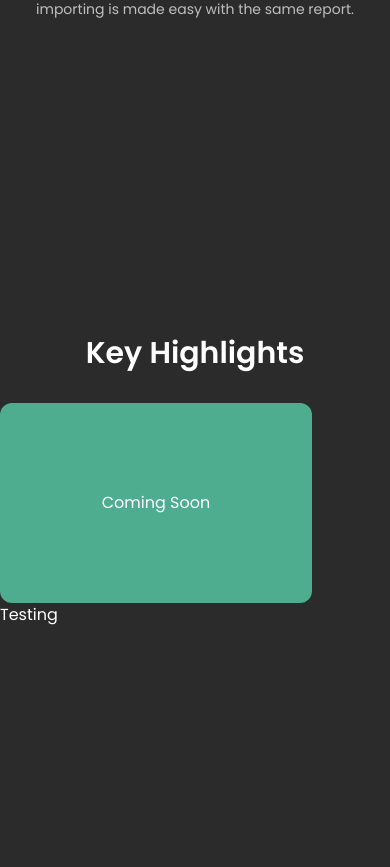
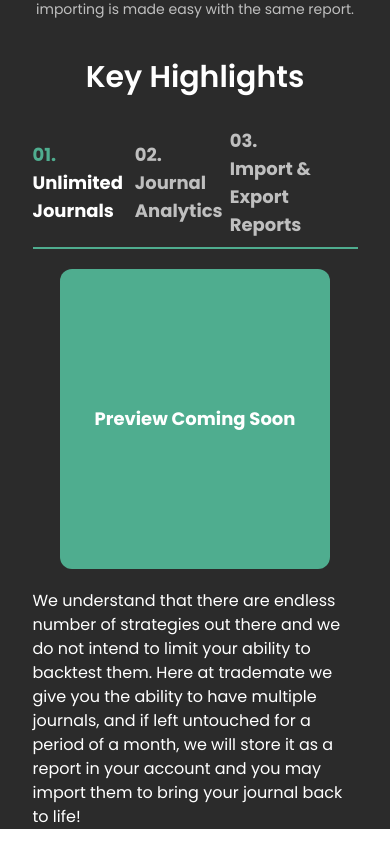
Before and after one commit to teoyi/trademate, a React (Vite) app in the folder client/: page / in a window 390 px wide. Shown: the part 4467-5334 px from the top of the page. After the commit the page ends 5296 px from the top, so only its background shows below. Built offline with nearby package versions, Linux system fonts and the light colour scheme.

Commit message:
made tabular table for key highlights section, still require fixes for responsiveness

```diff
--- a/client/src/components/Home/Landing.tsx
+++ b/client/src/components/Home/Landing.tsx
@@ -12,7 +12,6 @@ const Landing = () => {
   return (
     <>
       <Hero />
-      {/*<Features />*/}
       <LandingBuffer />
       <div className="w-full flex justify-center items-center">
         <div className="w-full mx-5 mb-10 flex flex-row justify-center items-center max-w-[1440px]">
@@ -32,7 +31,6 @@ const Landing = () => {
       <div className="md:block">
         <Features />
       </div>
-      {/*<Contact />*/}
     </>
   )
 }
--- a/client/src/components/Home/comp/Features.tsx
+++ b/client/src/components/Home/comp/Features.tsx
@@ -1,19 +1,64 @@
-
-import feature from "../../../assets/feature-2.jpg"
-import { RiDashboardFill } from "react-icons/ri";
-import { SiBookstack } from "react-icons/si";
-import { MdMoneyOff } from "react-icons/md";
+import { useState } from 'react'
 
 const Features = () => {
+  const [isActive, setIsActive] = useState(Array(true, false, false));
+
+  function handleActive(index) {
+    switch(index) {
+      case 0:
+        setIsActive(Array(true, false , false))
+        break;
+      case 1:
+        setIsActive(Array(false, true , false))
+        break;
+      case 2:
+        setIsActive(Array(false, false , true))
+        break;
+    };
+  };
+
   return (
-    <section className="w-full h-screen flex justify-center items-center md:my-5 xl:my-10 xl:px-10">
+    <section className="w-full flex justify-center items-center md:my-5 xl:my-10 xl:px-10">
       <div className="w-full h-full flex flex-col justify-center items-center max-w-[1440px]">
         <h1 className="font-semibold text-3xl text-center w-full mb-8">Key Highlights</h1>
-        <div className="w-full">
-          <div className='w-4/5 h-[200px] bg-accent flex justify-center items-center rounded-xl'>
-            <p className="">Coming Soon</p>
+        <div className="w-10/12">
+          {/*
+            3 tabs displaying 3 different images with captions explaining
+            div
+              div
+                -- tabs selection here
+              /div
+              div
+                -- display items here
+              /div
+            /div
+          */}
+
+          <ul className="w-full flex flex-row justify-between items-center text-lg border-b-2 border-accent pb-2">
+            <li className={`cursor-pointer font-bold ${isActive[0] ? '' : 'text-secondary-text'}`} onClick={() => handleActive(0)}><span className={`${isActive[0] ? 'text-accent' : 'text-secondary-text'} font-bold`}>01.</span><br />Unlimited Journals</li>
+            <li className={`cursor-pointer font-bold ${isActive[1] ? '' : 'text-secondary-text'}`} onClick={() => handleActive(1)}><span className={`${isActive[1] ? 'text-accent' : 'text-secondary-text'} font-bold`}>02.</span><br />Journal Analytics</li>
+            <li className={`cursor-pointer font-bold ${isActive[2] ? '' : 'text-secondary-text'}`} onClick={() => handleActive(2)}><span className={`${isActive[2] ? 'text-accent' : 'text-secondary-text'} font-bold`}>03.</span><br />Import & Export Reports</li>
+          </ul>
+          <div className="w-full flex flex-col justify-center items-center mt-5">
+            <div className={`w-full flex flex-col justify-center items-center ${isActive[0] ? 'block' : 'hidden'}`}>
+              <div className='w-10/12 h-[300px] bg-accent flex justify-center items-center rounded-xl mb-5'>
+                <p className="font-bold text-lg">Preview Coming Soon</p>
+              </div>
+              <p>We understand that there are endless number of strategies out there and we do not intend to limit your ability to backtest them. Here at trademate we give you the ability to have multiple journals, and if left untouched for a period of a month, we will store it as a report in your account and you may import them to bring your journal back to life!</p>
+            </div>
+            <div className={`w-full flex flex-col justify-center items-center ${isActive[1] ? 'block' : 'hidden'}`}>
+              <div className='w-10/12 h-[300px] bg-accent flex justify-center items-center rounded-xl mb-5'>
+                <p className="font-bold text-lg">Preview Coming Soon</p>
+              </div>
+              <p>Backtesting isn't complete without a detailed conclusion. Trademate journals comes equipped with journal analytics engine to provide you with your strategy's performance data to determine it's worth.</p>
+            </div>
+            <div className={`w-full flex flex-col justify-center items-center ${isActive[2] ? 'block' : 'hidden'}`}>
+              <div className='w-10/12 h-[300px] bg-accent flex justify-center items-center rounded-xl mb-5'>
+                <p className="font-bold text-lg">Preview Coming Soon</p>
+              </div>
+              <p>Your journal may not live forever on trademate, but it can definitely be backed up in the form of a report (either as a .XLS or .CSV). And if you ever see the need to revive your journal, importing is made easy with the same report.</p>
+            </div>
           </div>
-          <h2>Testing</h2>
         </div>
       </div>
     </section>
```
